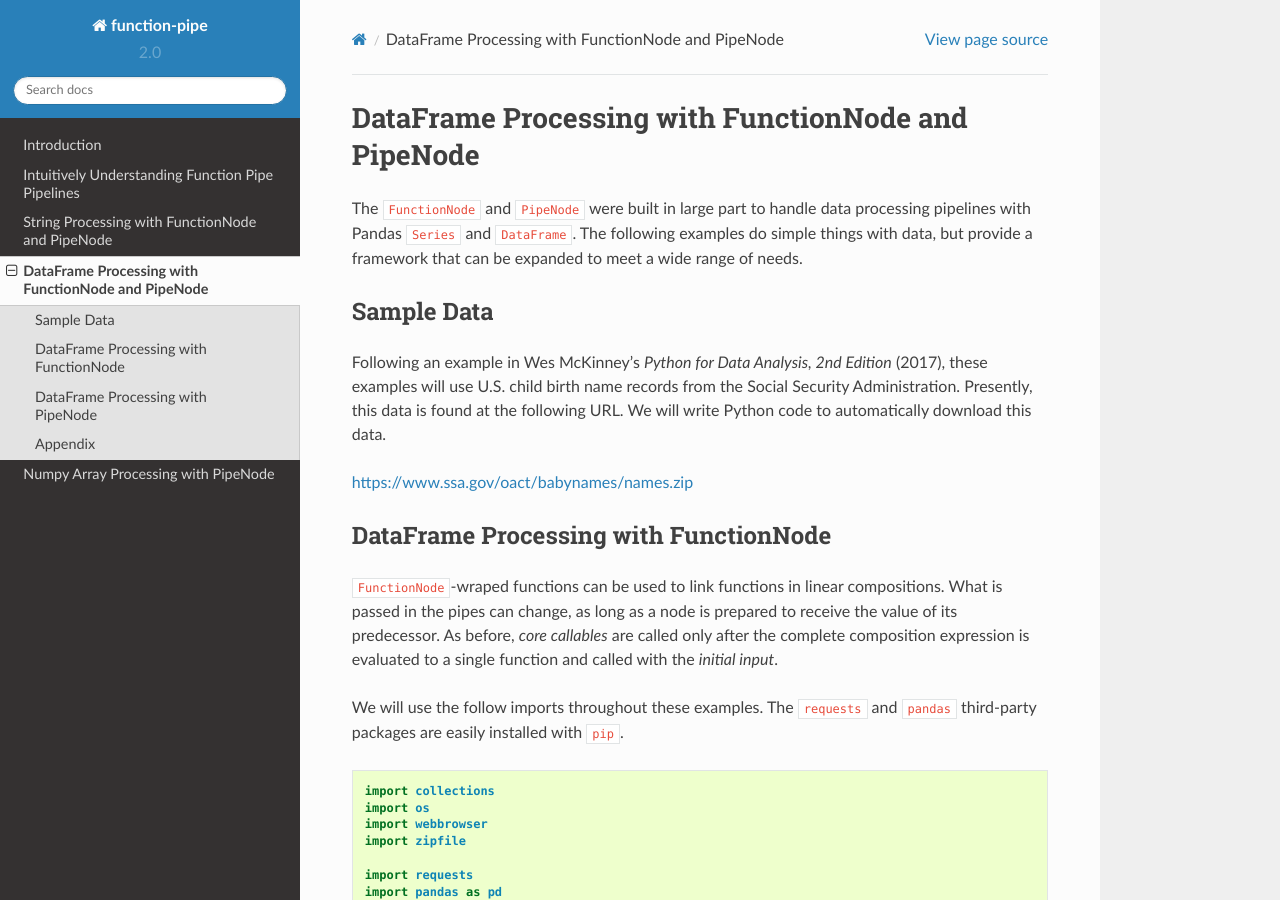
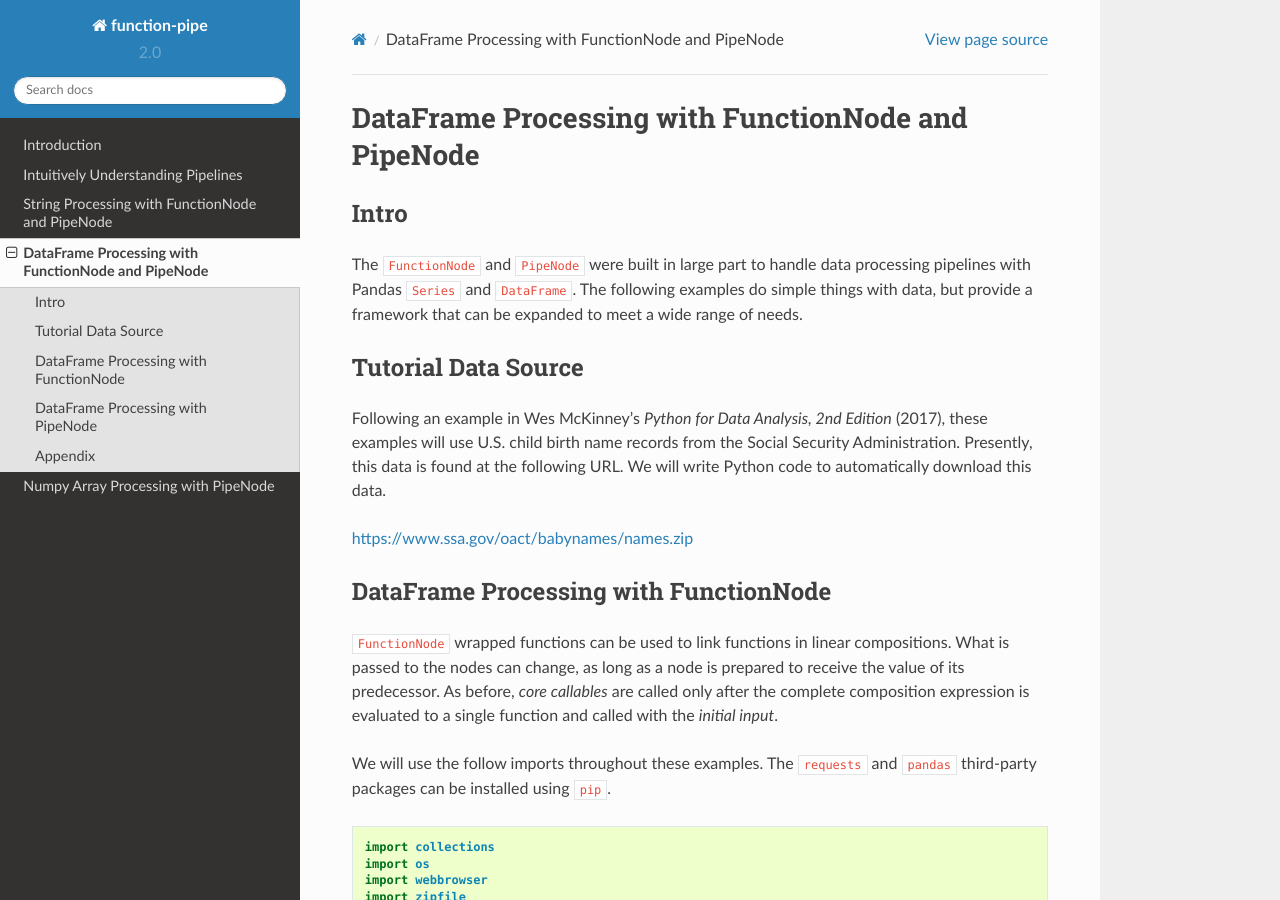
Before and after one commit to InvestmentSystems/function-pipe, a Sphinx documentation site: the page built from doc/source/usage_df.rst, in a window 1280 px wide and 900 px high. Built offline with Sphinx 7.4.7 and the Read the Docs theme 2.0.0, drawn with Linux system fonts in a browser that asks for light colours; some of the changed text lies outside the part shown.

Commit message:
Some final touch-up.

```diff
--- a/doc/source/pipeline_intuition_tutorial.rst
+++ b/doc/source/pipeline_intuition_tutorial.rst
@@ -1,5 +1,5 @@
-Intuitively Understanding Function Pipe Pipelines
-*************************************************
+Intuitively Understanding Pipelines
+***********************************
 
 .. admonition:: Tutorial Alias
 
--- a/doc/source/usage_df.rst
+++ b/doc/source/usage_df.rst
@@ -1,12 +1,15 @@
 DataFrame Processing with FunctionNode and PipeNode
-===================================================
+***************************************************
+
+Intro
+=====
 
 The ``FunctionNode`` and ``PipeNode`` were built in large part to handle data processing pipelines with Pandas ``Series`` and ``DataFrame``. The following examples do simple things with data, but provide a framework that can be expanded to meet a wide range of needs.
 
 
 
-Sample Data
------------
+Tutorial Data Source
+====================
 
 Following an example in Wes McKinney's *Python for Data Analysis, 2nd Edition* (2017), these examples will use U.S. child birth name records from the Social Security Administration. Presently, this data is found at the following URL. We will write Python code to automatically download this data.
 
@@ -15,11 +18,11 @@ https://www.ssa.gov/oact/babynames/names.zip
 
 
 DataFrame Processing with FunctionNode
---------------------------------------
+======================================
 
-``FunctionNode``-wraped functions can be used to link functions in linear compositions. What is passed in the pipes can change, as long as a node is prepared to receive the value of its predecessor. As before, *core callables* are called only after the complete composition expression is evaluated to a single function and called with the *initial input*.
+``FunctionNode`` wrapped functions can be used to link functions in linear compositions. What is passed to the nodes can change, as long as a node is prepared to receive the value of its predecessor. As before, *core callables* are called only after the complete composition expression is evaluated to a single function and called with the *initial input*.
 
-We will use the follow imports throughout these examples. The ``requests`` and ``pandas`` third-party packages are easily installed with ``pip``.
+We will use the follow imports throughout these examples. The ``requests`` and ``pandas`` third-party packages can be installed using ``pip``.
 
 .. code-block:: python
     :class: copy-button
@@ -355,7 +358,7 @@ These examples demonstrate organizing data processing routines with ``PipeNode``
 
 
 Appendix
----------
+========
 
 Code shown in this tutorial:
 
```
Also changed, not shown: other parts of doc/source/usage_df.rst (+2 -2 lines).
